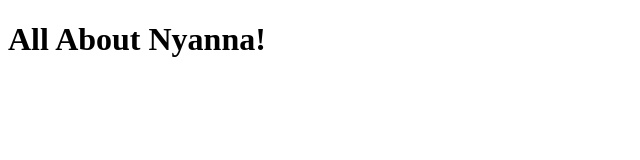
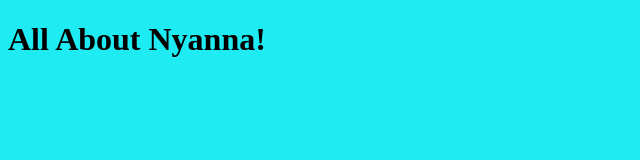
Before and after one commit to nyanscot/nyanscot.github.io, a plain HTML site: page index.html in a window 1280 px wide. Shown: the whole page, without its empty margins (0-640 px from the left). Drawn offline with Linux system fonts and the light colour scheme.

Commit message:
Update index.html

```diff
--- a/index.html
+++ b/index.html
@@ -1,8 +1,11 @@
 <!DOCTYPE HTML>
 <html>
   <head>
+    <meta charset="utf-8">
     <title>Welcome to Nyanna's Webpage</title>
-    <meta charset="utf-8">
+    <style>
+      body {background-color: rgb(30,235,242);}
+    </style>
   </head>
   <body>
      <h1>All About Nyanna!</h1>
```
